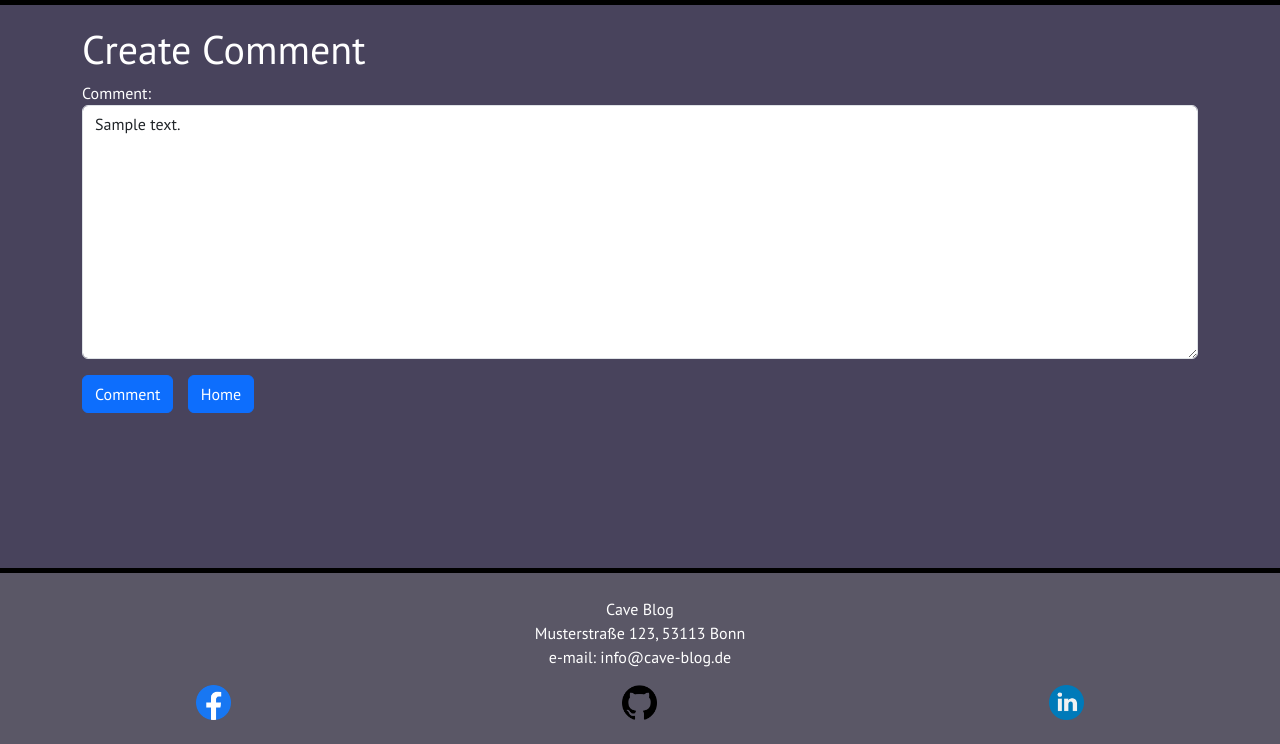
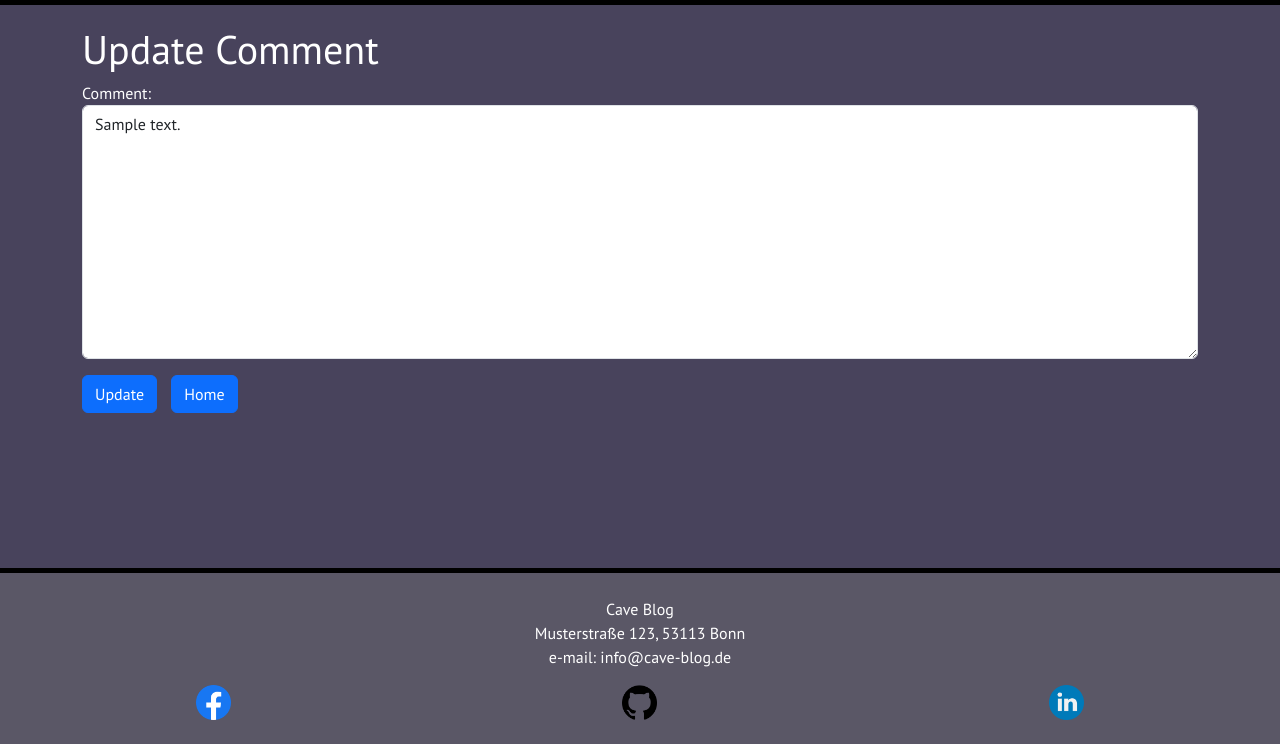
Before and after one commit to SureDeveloping/cave-blog, a Django app: page /blog-post/1/update-comment/1/ in a window 1280 px wide. Shown: the part 56-800 px from the top of the page. Run offline with Django 4.2, Linux system fonts and the light colour scheme; a user stored in the database is signed in; tables that the repository leaves empty hold one stand-in row (values such as "Sample post"); some libraries are stand-ins or nearby versions.

```diff
--- a/blog/templates/blog/comment_update.html
+++ b/blog/templates/blog/comment_update.html
@@ -4,12 +4,12 @@
 
 {% if user.is_authenticated %}
     {% if user.pk == comment.commentator.pk %}
-        <h1> Create Comment </h1>
+        <h1> Update Comment </h1>
         <div class="form-group">
             <form method="POST">
                 {% csrf_token %}
                 {{ form.as_p }}
-                <button type="submit" class="btn btn-primary">Comment</button>
+                <button type="submit" class="btn btn-primary">Update</button>
                 <a href="{% url 'home' %}" class="btn btn-primary">Home</a >
             </form>
         </div>
```
Also changed, not shown: README.md, 15 other files.
